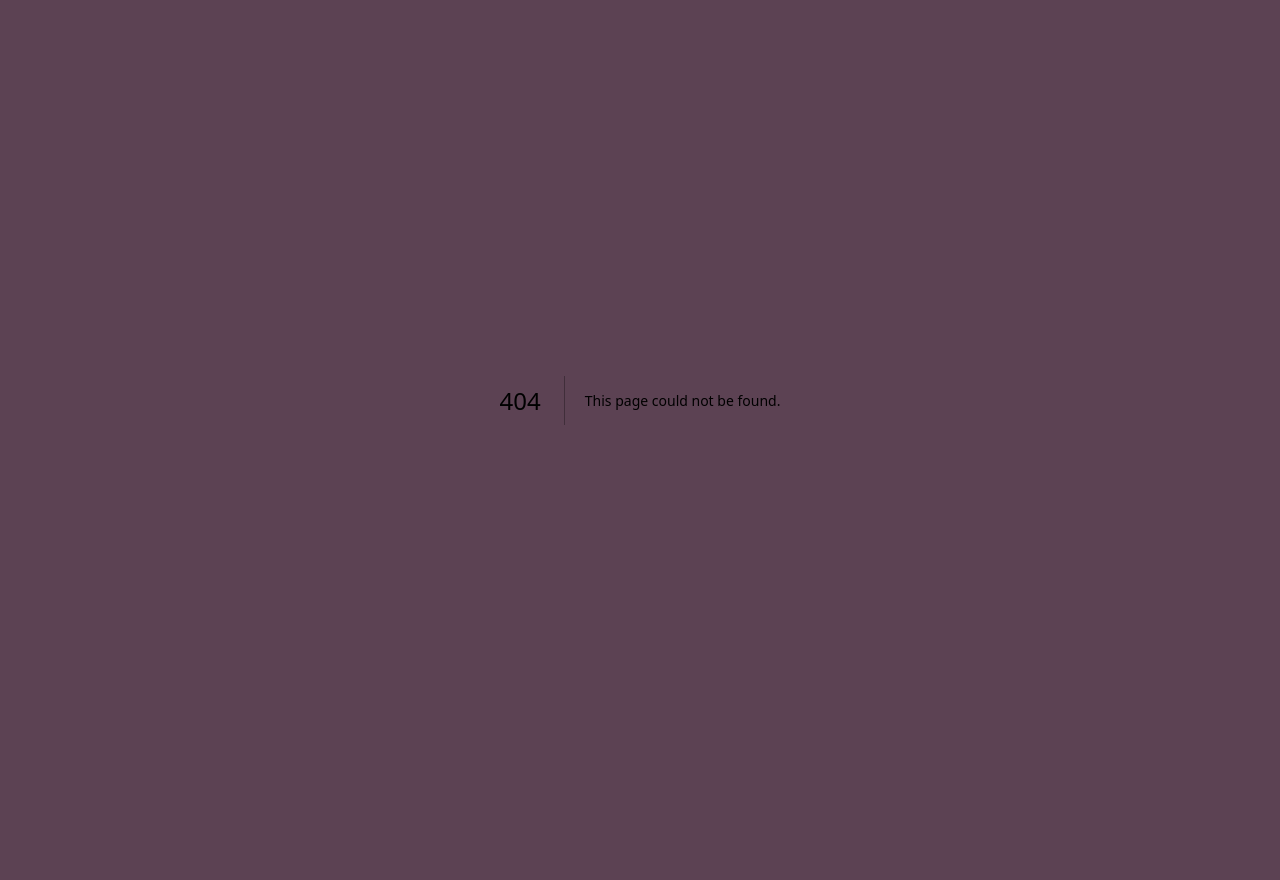
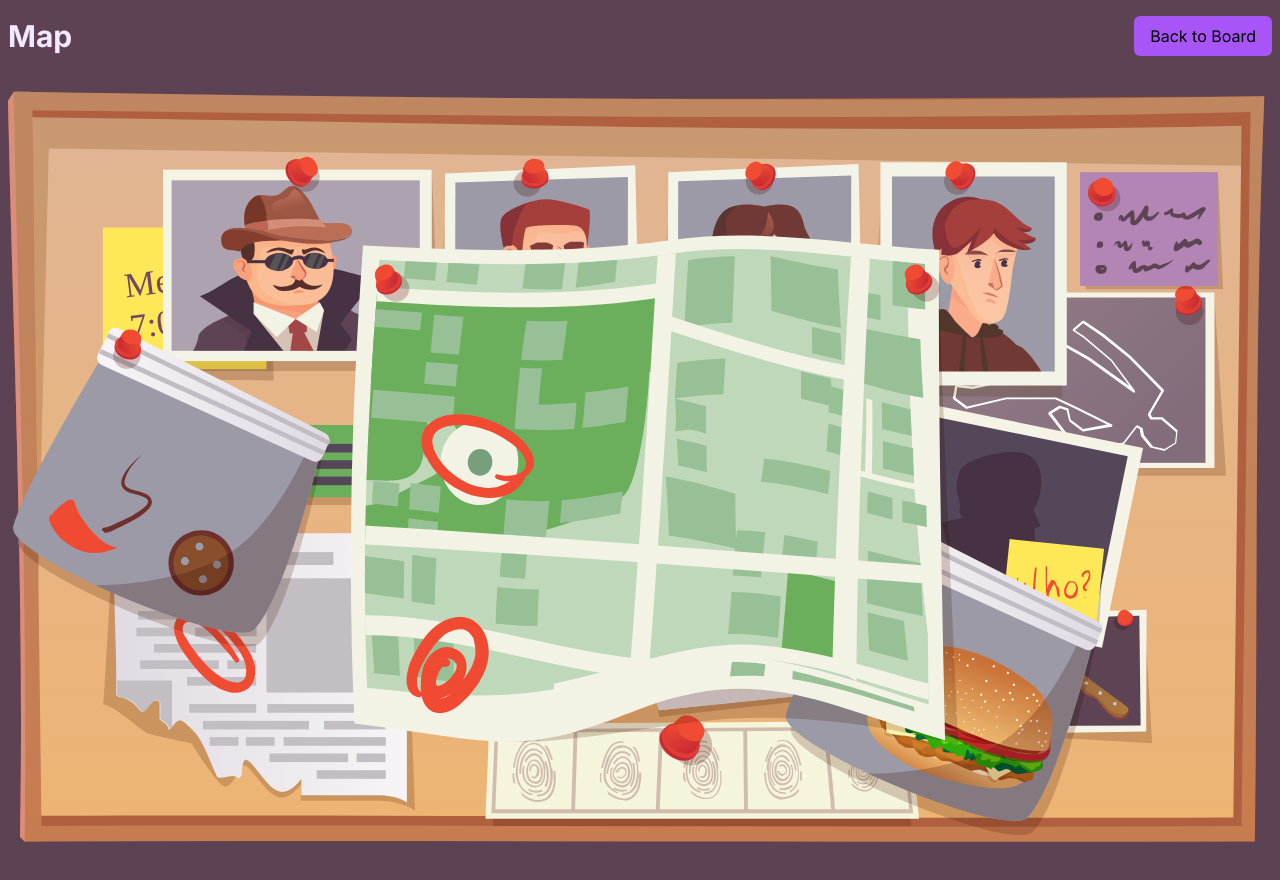
Before and after one commit to bobbrez/clues, a Next.js app: page /inventory/map in a window 1280 px wide. Before the commit this address had no page. Before the commit the page ends 800 px from the top, so only its background shows below. Built offline with nearby package versions, Linux system fonts and the light colour scheme.

Commit message:
feat add map

```diff
--- /dev/null
+++ b/src/app/inventory/map/page.tsx
@@ -0,0 +1,22 @@
+import { CLUES } from "@/app/clues";
+import { kv } from "@vercel/kv";
+import Link from "next/link";
+import Image from "next/image";
+
+const List = async () => {
+  return (
+    <main className="px-2">
+      <div className="flex flex-row w-full justify-between items-center pt-4 pb-6">
+        <h1 className="text-3xl font-bold text-purple-100">Map</h1>
+        <Link href="/inventory" className="px-4 py-2 bg-purple-500 rounded-md">
+          Back to Board
+        </Link>
+      </div>
+      <div className="relative w-full min-h-dvh">
+        <Image src="/board-18.svg" alt="A Clue" fill />
+      </div>
+    </main>
+  );
+};
+
+export default List;
```
Also changed, not shown: public/board-18.svg (added).
